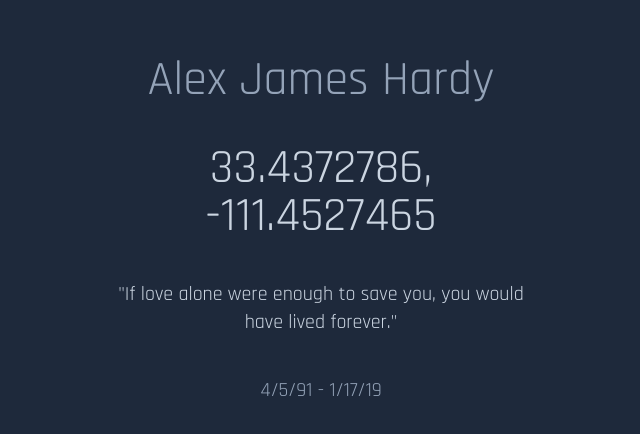
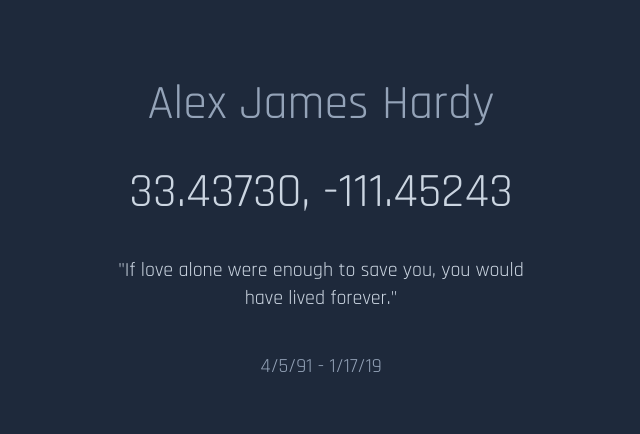
Before and after one commit to GabrielFabian/ajh, a Next.js app: page / in a window 1280 px wide. Shown: the part 170-604 px from the top of the page, without its empty margins (319-959 px from the left). Built offline with nearby package versions, Linux system fonts and the light colour scheme.

Commit message:
no i most certainly have not

```diff
--- a/pages/index.js
+++ b/pages/index.js
@@ -20,7 +20,7 @@ const HomePage = () => {
           </div>
           <div>
             <p className="text-5xl text-slate-300 text-center mt-10">
-              33.4372786, -111.4527465
+              33.43730, -111.45243
             </p>
           </div>
           <div>
```
